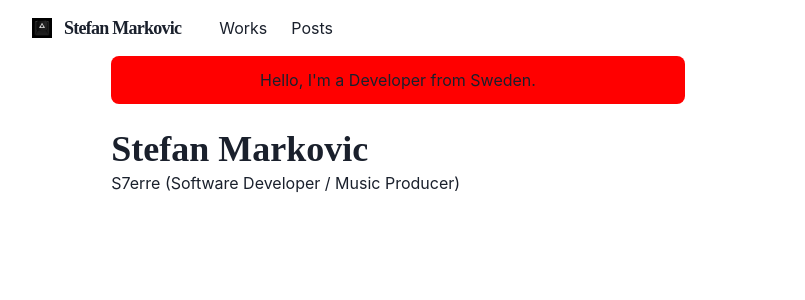
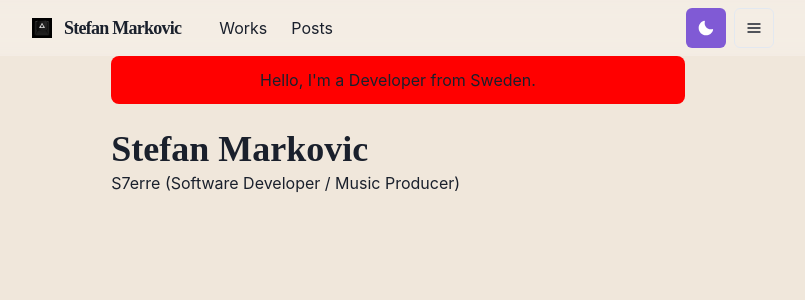
Before and after one commit to S7erre/NextjsChakraUIWebsite, a Next.js app: page / in a window 1280 px wide. Shown: the top 300 px of the page, without its empty margins (242-1047 px from the left). Built offline with nearby package versions, Linux system fonts and the light colour scheme.

Commit message:
ADD Dark/Light Theme Toggle

```diff
--- a/components/navbar.js
+++ b/components/navbar.js
@@ -15,6 +15,7 @@ import {
   useColorModeValue
 } from '@chakra-ui/react';
 import { HamburgerIcon } from '@chakra-ui/icons';
+import ThemeToggleButton from './theme-toggle-button';
 
 const LinkItem = ({ href, path, children }) => {
   const active = path === href
@@ -77,8 +78,10 @@ const Navbar = props => {
         </Stack>
 
         <Box flex={1} align="right">
-          <Box ml={2} display={{ base: 'inline-block', md: 'none' }}>
-            <Menu>
+          <ThemeToggleButton />
+
+          <Box ml={2} display="inline-block">
+            <Menu isLazy id="navbar-menu">
               <MenuButton
                 as={IconButton}
                 icon={<HamburgerIcon />}
@@ -92,8 +95,8 @@ const Navbar = props => {
                 <NextLink href="/works" passHref>
                   <MenuItem as={Link}>Works</MenuItem>
                 </NextLink>
-                <MenuItem as={Link} href="https://sterredev.com/">
-                  View Source
+                <MenuItem as={Link} href="https://github.com/S7erre">
+                  View GitHub
                 </MenuItem>
               </MenuList>
             </Menu>
--- /dev/null
+++ b/components/theme-toggle-button.js
@@ -0,0 +1,18 @@
+import { IconButton, useColorMode, useColorModeValue } from "@chakra-ui/react";
+import { SunIcon, MoonIcon } from "@chakra-ui/icons";
+
+const ThemeToggleButton = () => {
+  const { toggleColorMode } = useColorMode()
+
+  return (
+    <IconButton aria-label="Toggle theme"
+    colorScheme={useColorModeValue('purple', 'orange')}
+    icon={useColorModeValue(<MoonIcon />, <SunIcon />)}
+    onClick={toggleColorMode}
+    >
+    </IconButton>
+
+  )
+}
+
+export default ThemeToggleButton
--- a/libs/theme.js
+++ b/libs/theme.js
@@ -4,7 +4,7 @@ import { mode } from "@chakra-ui/theme-tools";
 const styles = {
   global: props => ({
     body: {
-      bg: mode('¤f0e7db', '#202023')(props)
+      bg: mode('#f0e7db', '#202023')(props)
     }
   })
 }
@@ -14,7 +14,7 @@ const components = {
     variants: {
       'section-title': {
         textDecoration: 'underline',
-        fonrSize: 20,
+        fontSize: 20,
         textUnderlineOffset: 6,
         textDecorationColor: '#525252',
         textDecorationThickness: 4,
```
